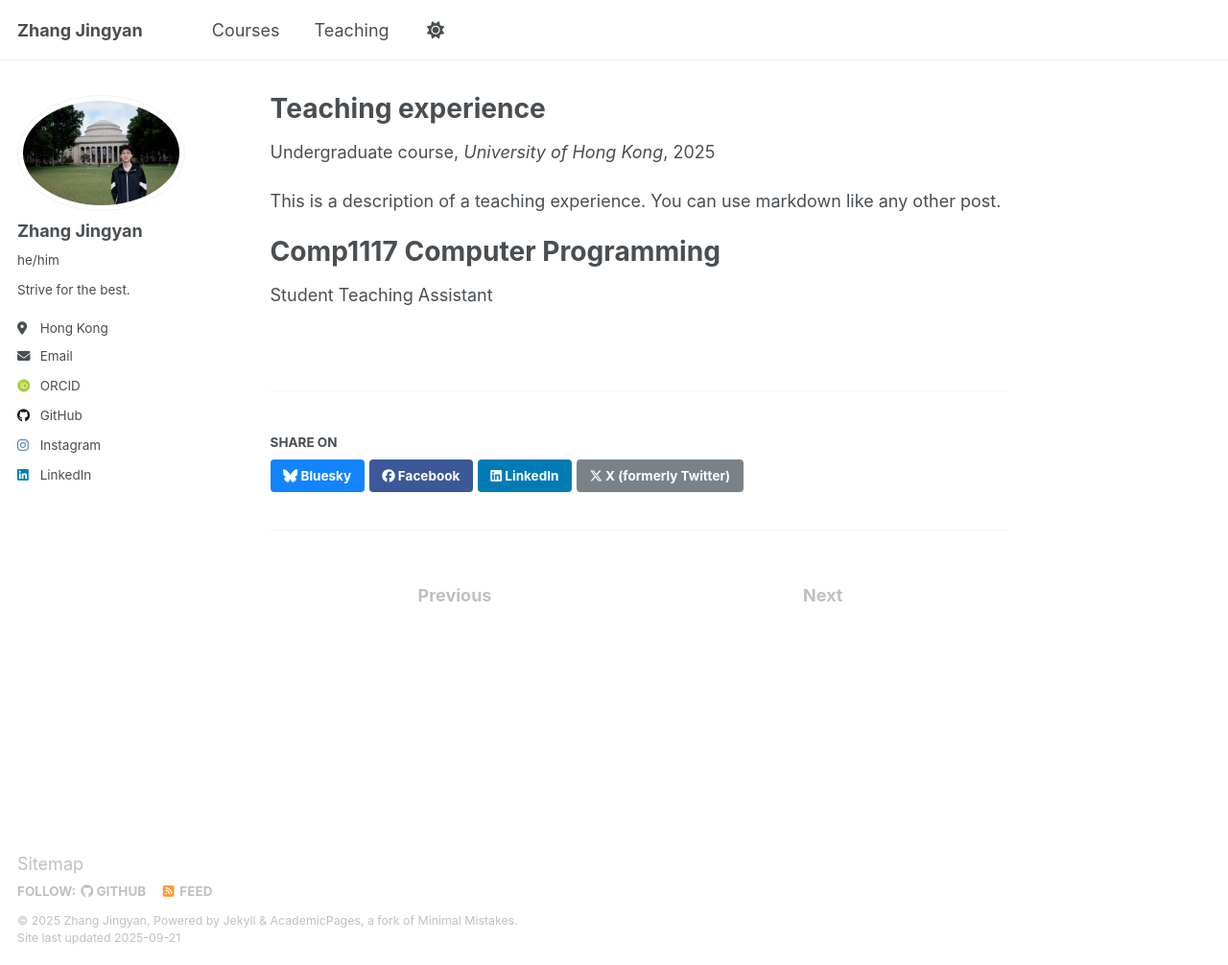
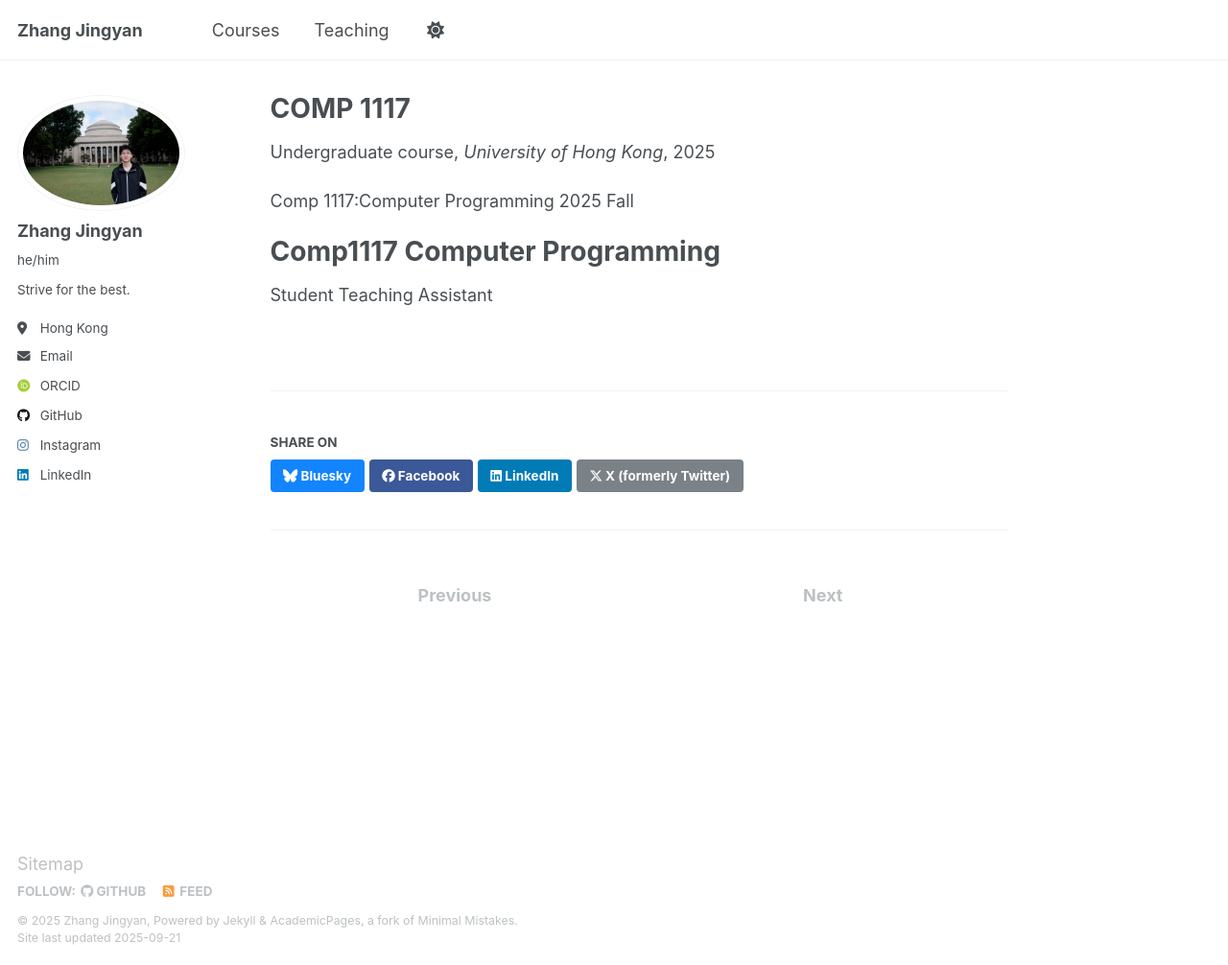
Before and after one commit to zjy-Felix/Felix, a Jekyll site: the page built from _teaching/2014-spring-teaching-1.md, in a window 1280 px wide and 1006 px high. Shown: the whole window at 96% size. Built offline with Jekyll 4.4.1, drawn with Linux system fonts in a browser that asks for light colours; some web fonts are replaced.

Commit message:
Update 2014-spring-teaching-1.md

```diff
--- a/_teaching/2014-spring-teaching-1.md
+++ b/_teaching/2014-spring-teaching-1.md
@@ -1,5 +1,5 @@
 ---
-title: "Teaching experience"
+title: "COMP 1117"
 collection: teaching
 type: "Undergraduate course"
 #permalink: /teaching/2025-spring-teaching-1
@@ -8,7 +8,7 @@ date: 2025-01-20
 location: "Hong Kong"
 ---
 
-This is a description of a teaching experience. You can use markdown like any other post.
+Comp 1117:Computer Programming 2025 Fall
 
 Comp1117 Computer Programming
 ======
```
